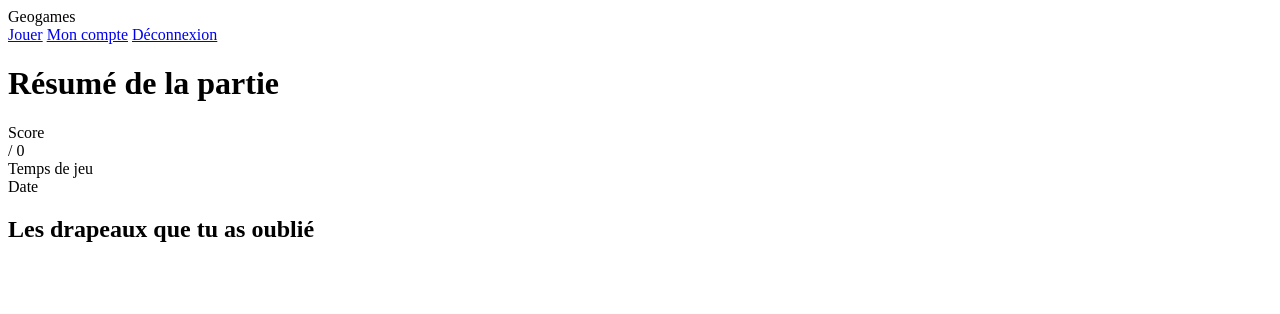
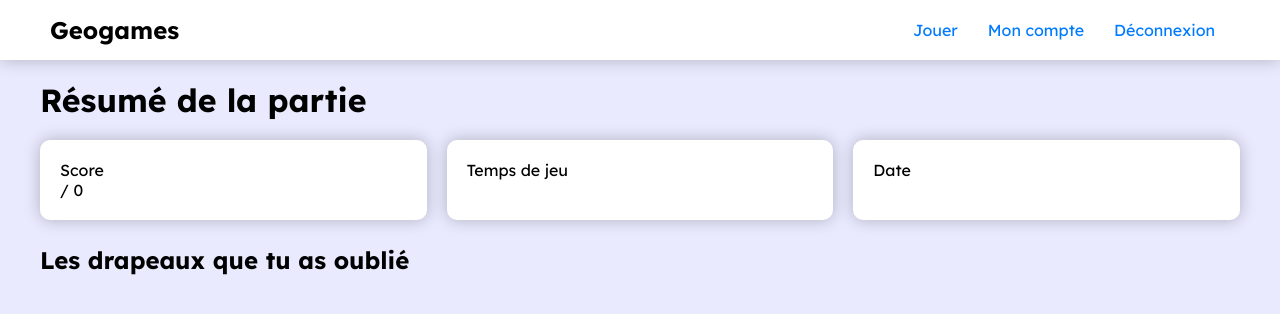
Before and after one commit to alexjamesdean1997/countries-quiz, a Symfony app: template app/templates/flag-game-details.html.twig in a window 1280 px wide. Shown: the top 314 px of the page. Run offline with Twig, Linux system fonts and the light colour scheme; the template is opened without the code that fills it, so the values that code supplies are empty; style sheets or scripts are compiled from the project's sources; some libraries are stand-ins or nearby versions.

Commit message:
Separated scss components and added new font

```diff
--- a/app/assets/app.js
+++ b/app/assets/js/app.js
@@ -1,5 +1,4 @@
-import './styles/app.scss';
-import './bootstrap';
+import '../styles/app.scss';
 import $ from 'jquery';
 import * as CryptoJS from 'crypto-js';
 
@@ -58,9 +57,12 @@
     if (correctAnswer === userAnswer){
         return true;
     }
+    console.log({userAnswer, correctAnswer});
 
-    let normalisedCorrectAnswer = correctAnswer.normalize("NFD").replace(/[\u0300-\u036f]/g, "").replace('-', ' ').replace('\'', ' ').replace('’', ' ').toLowerCase();
-    let normalisedUserAnswer    = userAnswer.normalize("NFD").replace(/[\u0300-\u036f]/g, "").replace('-', ' ').replace('\'', ' ').replace('’', ' ').toLowerCase();
+    let normalisedCorrectAnswer = correctAnswer.normalize("NFD").replace(/[\u0300-\u036f]/g, "").replaceAll('-', ' ').replaceAll('\'', ' ').replaceAll('’', ' ').toLowerCase();
+    let normalisedUserAnswer    = userAnswer.normalize("NFD").replace(/[\u0300-\u036f]/g, "").replaceAll('-', ' ').replaceAll('\'', ' ').replaceAll('’', ' ').toLowerCase();
+
+    console.log({ normalisedUserAnswer, normalisedCorrectAnswer });
 
     return normalisedCorrectAnswer === normalisedUserAnswer;
 }
--- a/app/assets/styles/app.scss
+++ b/app/assets/styles/app.scss
@@ -1,3 +1,8 @@
-@import 'common';
-@import 'components/buttons';
-@import 'components/menu';
+@import "common";
+@import "typography";
+@import "components/_buttons";
+@import "components/_countries";
+@import "components/_dashboard";
+@import "components/_games";
+@import "components/_login";
+@import "components/_menu";
--- a/app/assets/styles/common.scss
+++ b/app/assets/styles/common.scss
@@ -1,129 +1,11 @@
 body {
     background-color: #EAEAFF;
-    font-size: 16px;
-    font-family: sans-serif;
     line-height: 20px;
-    padding-top: 40px;
+    padding-top: 60px;
+    margin: 0;
 
     main {
         margin: 0 auto;
-        padding: 40px 0 80px;
-        max-width: 1100px;
+        max-width: 1200px;
     }
 }
-
-h1, h2, h3{
-    margin: 30px 10px;
-}
-
-.countries {
-    display: flex;
-    justify-content: space-between;
-    flex-wrap: wrap;
-
-    &:after {
-        content: "";
-        flex: auto;
-    }
-
-    .country {
-        background: white;
-        display: flex;
-        flex-direction: column;
-        justify-content: space-between;
-        align-items: center;
-        width: 160px;
-        padding: 20px;
-        border-radius: 10px;
-        margin: 10px;
-
-        .flag {
-            max-width: 100px;
-            max-height: 68px;
-            object-fit: contain;
-            box-shadow: 0 0 16px #00000040;
-        }
-
-        .name {
-            text-align: center;
-            margin-top: 10px;
-
-            &.success {
-                font-weight: bold;
-                color: forestgreen;
-            }
-
-            &.fail {
-                font-weight: bold;
-                color: darkred;
-            }
-        }
-    }
-}
-
-.game-bar{
-    position: fixed;
-    bottom: 0;
-    left: 0;
-    right: 0;
-    background-color: white;
-    box-shadow: 0 0 16px #00000040;
-    display: flex;
-    justify-content: space-between;
-    align-items: center;
-    padding: 12px 50px;
-
-    .game-timer{
-        font-size: 18px;
-        font-weight: bold;
-
-        #gameTimerHours{
-            display: none;
-        }
-
-        .timer-separator{
-            &.hours-separator {
-                display: none;
-            }
-        }
-    }
-
-    .success-counter{
-        .successes{
-            font-weight: bold;
-            font-size: 24px;
-            color: forestgreen;
-        }
-    }
-}
-
-.dashboard{
-    .games-listing{
-        padding: 10px 0;
-
-        .game-summary{
-            display: flex;
-            justify-content: space-between;
-            align-items: center;
-            background: white;
-            box-shadow: 0 0 16px #00000040;
-            padding: 20px;
-            border-radius: 10px;
-            margin: 15px;
-        }
-    }
-}
-
-.game-stats{
-    display: flex;
-    justify-content: space-between;
-
-    .stat{
-        background: white;
-        box-shadow: 0 0 16px #00000040;
-        padding: 20px;
-        border-radius: 10px;
-        margin: 10px;
-        width: 100%;
-    }
-}
--- a/app/assets/styles/components/buttons.scss
+++ b/app/assets/styles/components/_buttons.scss
@@ -40,3 +40,14 @@
         }
     }
 }
+
+a{
+    text-decoration: none;
+    padding: 0 15px;
+    color: #007bff;
+
+    &:hover, &:focus{
+        color: #0062cc;
+        text-decoration: none;
+    }
+}
--- /dev/null
+++ b/app/assets/styles/components/_countries.scss
@@ -0,0 +1,49 @@
+.countries {
+    display: flex;
+    gap: 20px;
+    justify-content: space-between;
+    flex-wrap: wrap;
+
+    &:after {
+        content: "";
+        flex: auto;
+    }
+
+    .country {
+        background: white;
+        display: flex;
+        flex-direction: column;
+        justify-content: space-between;
+        align-items: center;
+        width: 180px;
+        padding: 20px;
+        border-radius: 10px;
+
+        .flag {
+            height: 100%;
+            display: flex;
+            align-items: center;
+
+            img {
+                max-width: 120px;
+                object-fit: contain;
+                box-shadow: 0 0 16px #00000040;
+            }
+        }
+
+        .name {
+            text-align: center;
+            margin-top: 10px;
+
+            &.success {
+                font-weight: bold;
+                color: forestgreen;
+            }
+
+            &.fail {
+                font-weight: bold;
+                color: darkred;
+            }
+        }
+    }
+}
--- /dev/null
+++ b/app/assets/styles/components/_dashboard.scss
@@ -0,0 +1,16 @@
+.dashboard{
+    .games-listing{
+        padding: 10px 0;
+
+        .game-summary{
+            display: flex;
+            justify-content: space-between;
+            align-items: center;
+            background: white;
+            box-shadow: 0 0 16px #00000040;
+            padding: 20px;
+            border-radius: 10px;
+            margin: 15px 0;
+        }
+    }
+}
--- /dev/null
+++ b/app/assets/styles/components/_games.scss
@@ -0,0 +1,49 @@
+.game-bar{
+    position: fixed;
+    bottom: 0;
+    left: 0;
+    right: 0;
+    background-color: white;
+    box-shadow: 0 0 16px #00000040;
+    display: flex;
+    justify-content: space-between;
+    align-items: center;
+    padding: 12px 50px;
+
+    .game-timer{
+        font-size: 18px;
+        font-weight: bold;
+
+        #gameTimerHours{
+            display: none;
+        }
+
+        .timer-separator{
+            &.hours-separator {
+                display: none;
+            }
+        }
+    }
+
+    .success-counter{
+        .successes{
+            font-weight: bold;
+            font-size: 24px;
+            color: forestgreen;
+        }
+    }
+}
+
+.game-stats{
+    display: flex;
+    justify-content: space-between;
+    gap: 20px;
+
+    .stat{
+        background: white;
+        box-shadow: 0 0 16px #00000040;
+        padding: 20px;
+        border-radius: 10px;
+        width: 100%;
+    }
+}
--- a/app/assets/styles/components/menu.scss
+++ b/app/assets/styles/components/_menu.scss
@@ -12,16 +12,12 @@
     .logo{
         font-size: 24px;
         font-weight: bold;
+        color: black;
     }
 
     nav{
         display: flex;
         justify-content: flex-end;
         align-items: center;
-
-        a{
-            text-decoration: none;
-            padding: 0 15px;
-        }
     }
 }
--- /dev/null
+++ b/app/assets/styles/typography.scss
@@ -0,0 +1,33 @@
+@font-face {
+    font-family: "LexendDeca";
+    src: url("./../fonts/LexendDeca-Regular.ttf");
+    font-display: swap;
+}
+@font-face {
+    font-family: "LexendDeca";
+    src: url("./../fonts/LexendDeca-Light.ttf");
+    font-weight: 100;
+    font-display: swap;
+}
+@font-face {
+    font-family: "LexendDeca";
+    src: url("./../fonts/LexendDeca-Medium.ttf");
+    font-weight: 500;
+    font-display: swap;
+}
+@font-face {
+    font-family: "LexendDeca";
+    src: url("./../fonts/LexendDeca-Bold.ttf");
+    font-weight: bold;
+    font-display: swap;
+}
+
+body{
+    font-family: 'LexendDeca', sans-serif;
+    color: black;
+    font-size: 16px;
+}
+
+h1, h2, h3{
+    margin: 30px 0;
+}
```
Also changed, not shown: app/assets/styles/components/_login.scss (added, +143 -0 lines), app/assets/fonts/LexendDeca-Bold.ttf (added), app/assets/fonts/LexendDeca-Light.ttf (added), app/assets/fonts/LexendDeca-Medium.ttf (added), app/assets/fonts/LexendDeca-Regular.ttf (added).
